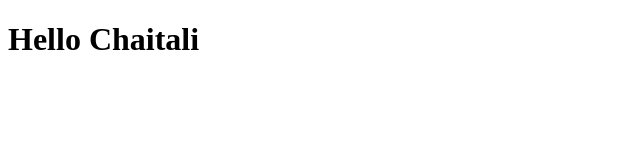
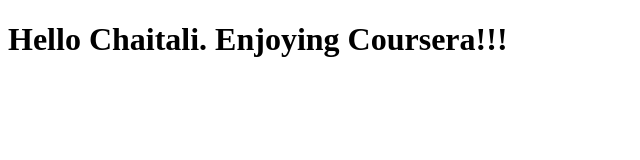
Before and after one commit to chaitalipatel/Coursera-Test, a plain HTML site: page site/ index.html in a window 1280 px wide. Shown: the whole page, without its empty margins (0-640 px from the left). Drawn offline with Linux system fonts and the light colour scheme.

Commit message:
Content edited

```diff
--- a/site/ index.html
+++ b/site/ index.html
@@ -4,6 +4,6 @@
 	<title>Hello Chaitali</title>
 </head>
 <body>
-<h1>Hello Chaitali</h1>
+<h1>Hello Chaitali. Enjoying Coursera!!!</h1>
 </body>
 </html>
```
